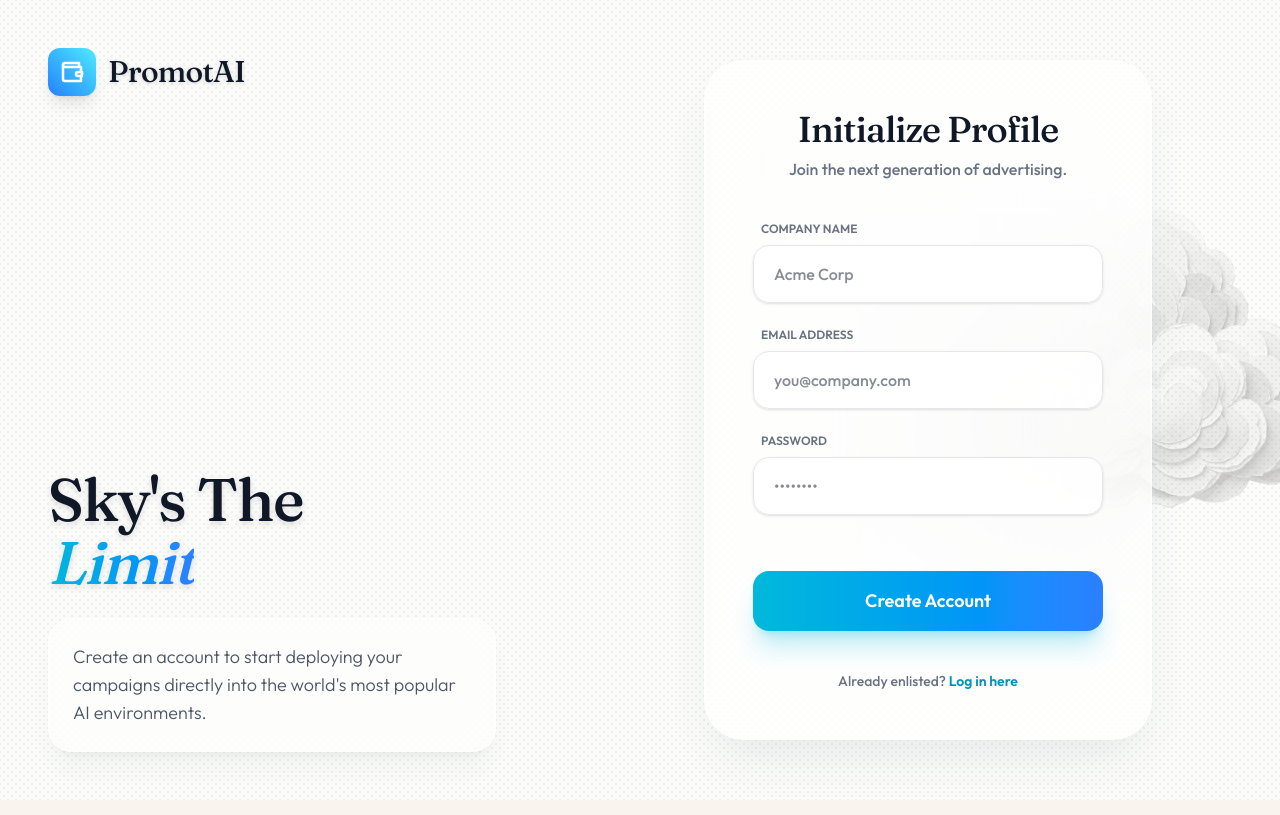
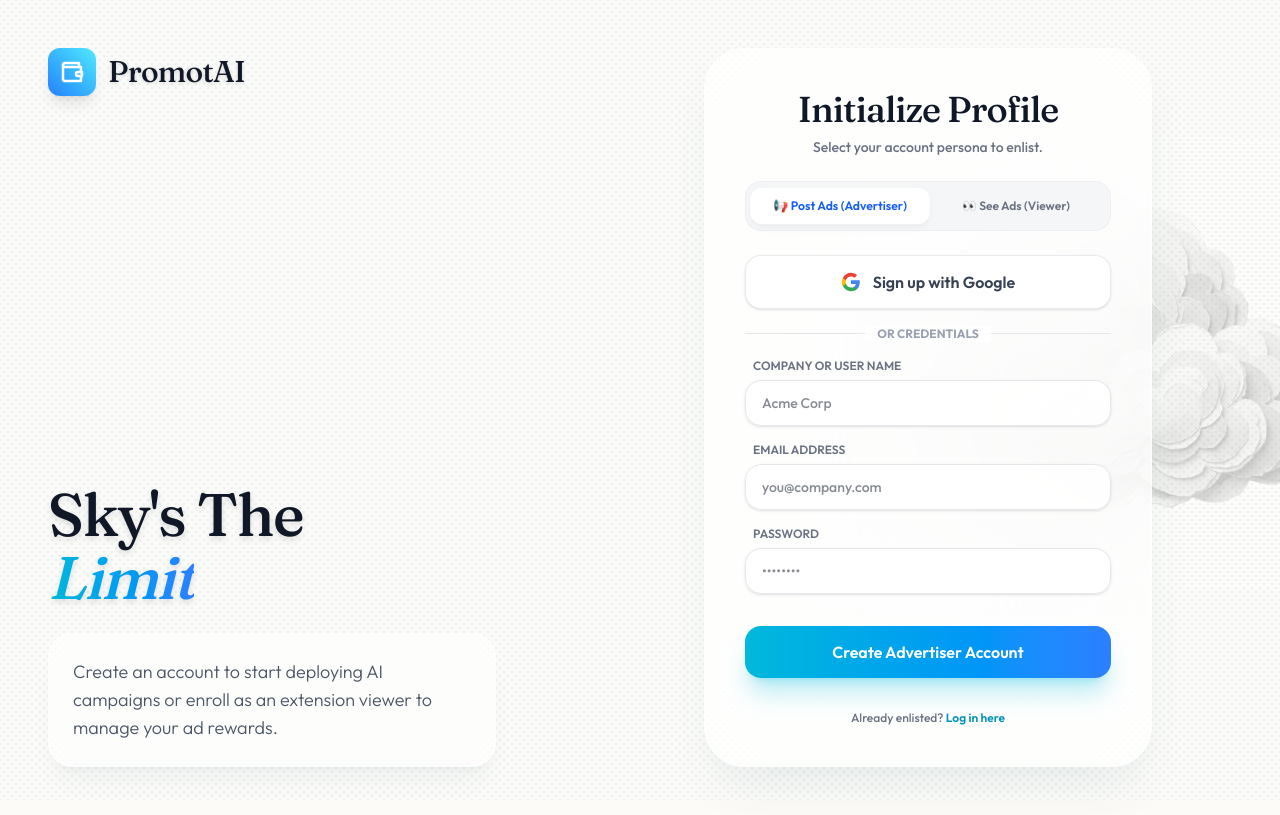
Before and after one commit to daveshpannu/promotai-web, a Next.js app: page /register in a window 1280 px wide. Built offline with nearby package versions, Linux system fonts and the light colour scheme.

Commit message:
feat: Update login and register pages with Google OAuth support

```diff
--- a/src/app/login/page.tsx
+++ b/src/app/login/page.tsx
@@ -9,8 +9,51 @@ import { motion } from 'motion/react';
 export default function LoginPage() {
   const router = useRouter();
   const [formData, setFormData] = useState({ email: '', password: '' });
+  const [selectedRole, setSelectedRole] = useState<'advertiser' | 'viewer'>('advertiser');
   const [error, setError] = useState('');
   const [loading, setLoading] = useState(false);
+
+  const handleGoogleLogin = async () => {
+    setLoading(true);
+    setError('');
+    try {
+      if (typeof window !== 'undefined') {
+        localStorage.setItem('promotai_role', selectedRole);
+      }
+
+      // Check if real Google OAuth credentials are set
+      const statusRes = await fetch('/api/auth/google-status');
+      const { configured } = await statusRes.json().catch(() => ({ configured: false }));
+
+      if (configured) {
+        await signIn('google', { callbackUrl: `/dashboard?role=${selectedRole}` });
+        return;
+      }
+
+      // Fallback: simulated Google sign-in for development when AUTH_GOOGLE_ID is unset
+      const googleEmail = selectedRole === 'advertiser' ? 'advertiser.demo@gmail.com' : 'viewer.demo@gmail.com';
+      const googleName = selectedRole === 'advertiser' ? 'Alex Rivera (Google)' : 'Jordan Lee (Google Viewer)';
+
+      const res = await signIn('credentials', {
+        redirect: false,
+        email: googleEmail,
+        authType: 'google',
+        role: selectedRole,
+        name: googleName,
+      });
+
+      if (res?.error) {
+        setError('Google authentication failed');
+      } else {
+        router.push(`/dashboard?role=${selectedRole}`);
+        router.refresh();
+      }
+    } catch (err: any) {
+      setError(err?.message || 'An error occurred during Google sign-in.');
+    } finally {
+      setLoading(false);
+    }
+  };
 
   const handleSubmit = async (e: React.FormEvent) => {
     e.preventDefault();
@@ -22,6 +65,7 @@ export default function LoginPage() {
         redirect: false,
         email: formData.email,
         password: formData.password,
+        role: selectedRole,
       });
 
       if (res?.error) {
@@ -55,19 +99,19 @@ export default function LoginPage() {
       <div className="w-full md:w-[45%] relative flex flex-col justify-between p-12 overflow-hidden z-10">
 
         {/* Logo area */}
-        <div className="relative z-10 flex items-center gap-3">
-          <div className="w-12 h-12 bg-gradient-to-tr from-blue-500 to-cyan-300 rounded-xl shadow-lg flex items-center justify-center">
+        <Link href="/" className="relative z-10 flex items-center gap-3 cursor-pointer group">
+          <div className="w-12 h-12 bg-gradient-to-tr from-blue-500 to-cyan-300 rounded-xl shadow-lg flex items-center justify-center group-hover:scale-105 transition-transform duration-300">
             <svg width="24" height="24" viewBox="0 0 24 24" fill="none" stroke="white" strokeWidth="2.5" strokeLinecap="round" strokeLinejoin="round"><path d="M21 12V7H5a2 2 0 0 1 0-4h14v4" /><path d="M3 5v14a2 2 0 0 0 2 2h16v-5" /><path d="M18 12a2 2 0 0 0 0 4h4v-4Z" /></svg>
           </div>
           <span className="font-display font-medium text-3xl tracking-tight text-gray-900 drop-shadow-sm">PromotAI</span>
-        </div>
+        </Link>
 
         <div className="relative z-10 max-w-md mt-auto">
           <h2 className="font-display font-medium text-6xl text-gray-900 leading-[1.05] tracking-tight mb-6 drop-shadow-md">
             Navigate the <br/><span className="text-transparent bg-clip-text bg-gradient-to-r from-blue-600 to-cyan-500 italic">Ad Sea</span>
           </h2>
           <p className="font-light text-lg text-gray-600 bg-white/60 backdrop-blur-xl p-6 rounded-3xl border border-white/50 shadow-xl shadow-blue-900/5">
-            Log in to manage your campaigns, review analytics, and chart a course for your brand across major AI interfaces.
+            Log in to post ad campaigns across ChatGPT & Claude, or sign in as a viewer to manage your extension preferences.
           </p>
         </div>
       </div>
@@ -75,39 +119,78 @@ export default function LoginPage() {
       {/* Right Column - Form */}
       <div className="w-full md:w-[55%] flex flex-col justify-center items-center p-6 lg:p-12 relative z-10">
 
-        <div className="w-full max-w-md bg-white/70 backdrop-blur-3xl border border-white/60 shadow-2xl shadow-blue-900/10 rounded-[2.5rem] p-12 transition-all duration-500 hover:shadow-blue-900/20">
-          <div className="mb-10 text-center">
+        <div className="w-full max-w-md bg-white/70 backdrop-blur-3xl border border-white/60 shadow-2xl shadow-blue-900/10 rounded-[2.5rem] p-10 transition-all duration-500 hover:shadow-blue-900/20">
+          <div className="mb-6 text-center">
             <h1 className="font-display font-medium text-4xl text-gray-900 tracking-tight mb-2">Welcome Back</h1>
-            <p className="text-gray-500 font-medium">Enter your credentials to access the terminal.</p>
+            <p className="text-gray-500 font-medium text-sm">Select your account type to continue.</p>
           </div>
 
-          <form onSubmit={handleSubmit} className="space-y-6">
+          {/* Role Selector Tabs */}
+          <div className="grid grid-cols-2 p-1.5 bg-gray-100/80 rounded-2xl mb-6 border border-gray-200/50">
+            <button
+              type="button"
+              onClick={() => setSelectedRole('advertiser')}
+              className={`py-2.5 rounded-xl font-semibold text-xs transition-all ${selectedRole === 'advertiser' ? 'bg-white text-blue-600 shadow-md shadow-gray-200/50 scale-[1.02]' : 'text-gray-500 hover:text-gray-900'}`}
+            >
+              📢 Post Ads (Advertiser)
+            </button>
+            <button
+              type="button"
+              onClick={() => setSelectedRole('viewer')}
+              className={`py-2.5 rounded-xl font-semibold text-xs transition-all ${selectedRole === 'viewer' ? 'bg-white text-cyan-600 shadow-md shadow-gray-200/50 scale-[1.02]' : 'text-gray-500 hover:text-gray-900'}`}
+            >
+              👀 See Ads (Viewer)
+            </button>
+          </div>
+
+          {/* Google Login Button */}
+          <button
+            type="button"
+            onClick={handleGoogleLogin}
+            disabled={loading}
+            className="w-full bg-white border border-gray-200/80 hover:border-gray-300 text-gray-700 font-semibold py-3.5 px-4 rounded-2xl shadow-sm hover:shadow-md transition-all flex items-center justify-center gap-3 mb-6 group"
+          >
+            <svg className="w-5 h-5 transition-transform group-hover:scale-110" viewBox="0 0 24 24">
+              <path fill="#4285F4" d="M22.56 12.25c0-.78-.07-1.53-.2-2.25H12v4.26h5.92c-.26 1.37-1.04 2.53-2.21 3.31v2.77h3.57c2.08-1.92 3.28-4.74 3.28-8.09z"/>
+              <path fill="#34A853" d="M12 23c2.97 0 5.46-.98 7.28-2.66l-3.57-2.77c-.98.66-2.23 1.06-3.71 1.06-2.86 0-5.29-1.93-6.16-4.53H2.18v2.84C3.99 20.53 7.7 23 12 23z"/>
+              <path fill="#FBBC05" d="M5.84 14.09c-.22-.66-.35-1.36-.35-2.09s.13-1.43.35-2.09V7.06H2.18C1.43 8.55 1 10.22 1 12s.43 3.45 1.18 4.94l2.85-2.22.81-.63z"/>
+              <path fill="#EA4335" d="M12 5.38c1.62 0 3.06.56 4.21 1.64l3.15-3.15C17.45 2.09 14.97 1 12 1 7.7 1 3.99 3.47 2.18 7.06l3.66 2.84c.87-2.6 3.3-4.52 6.16-4.52z"/>
+            </svg>
+            <span>Continue with Google</span>
+          </button>
+
+          <div className="relative flex items-center justify-center mb-6">
+            <div className="border-t border-gray-200 w-full"></div>
+            <span className="bg-white/80 backdrop-blur-md px-3 text-xs font-bold text-gray-400 absolute uppercase">or credentials</span>
+          </div>
+
+          <form onSubmit={handleSubmit} className="space-y-4">
             {error && (
-              <div className="bg-red-50 text-red-600 border border-red-100 p-4 rounded-2xl text-center text-sm font-medium shadow-sm">
+              <div className="bg-red-50 text-red-600 border border-red-100 p-3 rounded-2xl text-center text-xs font-medium shadow-sm">
                 {error}
               </div>
             )}
 
-            <div className="space-y-2">
+            <div className="space-y-1.5">
               <label className="block text-xs font-semibold text-gray-500 ml-2">EMAIL ADDRESS</label>
               <input
                 type="email"
                 required
                 value={formData.email}
                 onChange={e => setFormData({ ...formData, email: e.target.value })}
-                className="w-full bg-white/80 border border-gray-200 rounded-2xl px-5 py-4 text-gray-900 font-medium focus:outline-none focus:ring-2 focus:ring-blue-500/30 focus:border-blue-500/50 transition-all shadow-sm"
+                className="w-full bg-white/80 border border-gray-200 rounded-2xl px-4 py-3 text-gray-900 text-sm font-medium focus:outline-none focus:ring-2 focus:ring-blue-500/30 focus:border-blue-500/50 transition-all shadow-sm"
                 placeholder="you@company.com"
               />
             </div>
 
-            <div className="space-y-2">
+            <div className="space-y-1.5">
               <label className="block text-xs font-semibold text-gray-500 ml-2">PASSWORD</label>
               <input
                 type="password"
                 required
                 value={formData.password}
                 onChange={e => setFormData({ ...formData, password: e.target.value })}
-                className="w-full bg-white/80 border border-gray-200 rounded-2xl px-5 py-4 text-gray-900 font-medium focus:outline-none focus:ring-2 focus:ring-blue-500/30 focus:border-blue-500/50 transition-all shadow-sm"
+                className="w-full bg-white/80 border border-gray-200 rounded-2xl px-4 py-3 text-gray-900 text-sm font-medium focus:outline-none focus:ring-2 focus:ring-blue-500/30 focus:border-blue-500/50 transition-all shadow-sm"
                 placeholder="••••••••"
               />
             </div>
@@ -115,14 +198,14 @@ export default function LoginPage() {
             <button
               type="submit"
               disabled={loading}
-              className="w-full bg-gradient-to-r from-blue-600 to-cyan-500 text-white rounded-2xl font-semibold py-4 px-4 text-lg mt-8 shadow-xl shadow-blue-500/25 hover:shadow-2xl hover:shadow-blue-500/40 hover:-translate-y-1 transition-all duration-300 disabled:opacity-50 disabled:hover:translate-y-0"
+              className="w-full bg-gradient-to-r from-blue-600 to-cyan-500 text-white rounded-2xl font-semibold py-3.5 px-4 text-base mt-4 shadow-xl shadow-blue-500/25 hover:shadow-2xl hover:shadow-blue-500/40 hover:-translate-y-1 transition-all duration-300 disabled:opacity-50 disabled:hover:translate-y-0"
             >
-              {loading ? 'Authenticating...' : 'Log In'}
+              {loading ? 'Authenticating...' : `Log In as ${selectedRole === 'advertiser' ? 'Advertiser' : 'Viewer'}`}
             </button>
           </form>
 
-          <div className="mt-10 text-center">
-            <p className="text-gray-500 text-sm font-medium">
+          <div className="mt-8 text-center">
+            <p className="text-gray-500 text-xs font-medium">
               No account? <Link href="/register" className="text-blue-600 hover:text-blue-700 font-semibold transition-colors">Sign up here</Link>
             </p>
           </div>
--- a/src/app/register/page.tsx
+++ b/src/app/register/page.tsx
@@ -2,14 +2,58 @@
 
 import { useState } from 'react';
 import { useRouter } from 'next/navigation';
+import { signIn } from 'next-auth/react';
 import Link from 'next/link';
 import { motion } from 'motion/react';
 
 export default function RegisterPage() {
   const router = useRouter();
   const [formData, setFormData] = useState({ name: '', email: '', password: '' });
+  const [selectedRole, setSelectedRole] = useState<'advertiser' | 'viewer'>('advertiser');
   const [error, setError] = useState('');
   const [loading, setLoading] = useState(false);
+
+  const handleGoogleSignup = async () => {
+    setLoading(true);
+    setError('');
+    try {
+      if (typeof window !== 'undefined') {
+        localStorage.setItem('promotai_role', selectedRole);
+      }
+
+      // Check if real Google OAuth credentials are set
+      const statusRes = await fetch('/api/auth/google-status');
+      const { configured } = await statusRes.json().catch(() => ({ configured: false }));
+
+      if (configured) {
+        await signIn('google', { callbackUrl: `/dashboard?role=${selectedRole}` });
+        return;
+      }
+
+      // Fallback: simulated Google sign-up for development when AUTH_GOOGLE_ID is unset
+      const googleEmail = selectedRole === 'advertiser' ? 'advertiser.demo@gmail.com' : 'viewer.demo@gmail.com';
+      const googleName = selectedRole === 'advertiser' ? 'Alex Rivera (Google)' : 'Jordan Lee (Google Viewer)';
+
+      const res = await signIn('credentials', {
+        redirect: false,
+        email: googleEmail,
+        authType: 'google',
+        role: selectedRole,
+        name: googleName,
+      });
+
+      if (res?.error) {
+        setError('Google authentication failed');
+      } else {
+        router.push(`/dashboard?role=${selectedRole}`);
+        router.refresh();
+      }
+    } catch (err: any) {
+      setError(err?.message || 'An error occurred during Google sign-up.');
+    } finally {
+      setLoading(false);
+    }
+  };
 
   const handleSubmit = async (e: React.FormEvent) => {
     e.preventDefault();
@@ -20,14 +64,21 @@ export default function RegisterPage() {
       const res = await fetch('/api/auth/register', {
         method: 'POST',
         headers: { 'Content-Type': 'application/json' },
-        body: JSON.stringify(formData),
+        body: JSON.stringify({ ...formData, role: selectedRole }),
       });
 
       if (!res.ok) {
         const data = await res.json();
         setError(data.error || 'Registration failed');
       } else {
-        router.push('/login?registered=true');
+        // Auto sign in after registration
+        await signIn('credentials', {
+          redirect: false,
+          email: formData.email,
+          password: formData.password,
+          role: selectedRole,
+        });
+        router.push('/dashboard');
       }
     } catch (err) {
       setError('An error occurred. Please try again.');
@@ -54,19 +105,19 @@ export default function RegisterPage() {
       <div className="w-full md:w-[45%] relative flex flex-col justify-between p-12 overflow-hidden z-10">
 
         {/* Logo area */}
-        <div className="relative z-10 flex items-center gap-3">
-          <div className="w-12 h-12 bg-gradient-to-tr from-blue-500 to-cyan-300 rounded-xl shadow-lg flex items-center justify-center">
+        <Link href="/" className="relative z-10 flex items-center gap-3 cursor-pointer group">
+          <div className="w-12 h-12 bg-gradient-to-tr from-blue-500 to-cyan-300 rounded-xl shadow-lg flex items-center justify-center group-hover:scale-105 transition-transform duration-300">
             <svg width="24" height="24" viewBox="0 0 24 24" fill="none" stroke="white" strokeWidth="2.5" strokeLinecap="round" strokeLinejoin="round"><path d="M21 12V7H5a2 2 0 0 1 0-4h14v4" /><path d="M3 5v14a2 2 0 0 0 2 2h16v-5" /><path d="M18 12a2 2 0 0 0 0 4h4v-4Z" /></svg>
           </div>
           <span className="font-display font-medium text-3xl tracking-tight text-gray-900 drop-shadow-sm">PromotAI</span>
-        </div>
+        </Link>
 
         <div className="relative z-10 max-w-md mt-auto">
           <h2 className="font-display font-medium text-6xl text-gray-900 leading-[1.05] tracking-tight mb-6 drop-shadow-md">
             Sky's The <br/><span className="text-transparent bg-clip-text bg-gradient-to-r from-cyan-500 to-blue-500 italic">Limit</span>
           </h2>
           <p className="font-light text-lg text-gray-600 bg-white/60 backdrop-blur-xl p-6 rounded-3xl border border-white/50 shadow-xl shadow-cyan-900/5">
-            Create an account to start deploying your campaigns directly into the world's most popular AI environments.
+            Create an account to start deploying AI campaigns or enroll as an extension viewer to manage your ad rewards.
           </p>
         </div>
       </div>
@@ -74,51 +125,90 @@ export default function RegisterPage() {
       {/* Right Column - Form */}
       <div className="w-full md:w-[55%] flex flex-col justify-center items-center p-6 lg:p-12 relative z-10">
 
-        <div className="w-full max-w-md bg-white/70 backdrop-blur-3xl border border-white/60 shadow-2xl shadow-cyan-900/10 rounded-[2.5rem] p-12 transition-all duration-500 hover:shadow-cyan-900/20">
-          <div className="mb-10 text-center">
+        <div className="w-full max-w-md bg-white/70 backdrop-blur-3xl border border-white/60 shadow-2xl shadow-cyan-900/10 rounded-[2.5rem] p-10 transition-all duration-500 hover:shadow-cyan-900/20">
+          <div className="mb-6 text-center">
             <h1 className="font-display font-medium text-4xl text-gray-900 tracking-tight mb-2">Initialize Profile</h1>
-            <p className="text-gray-500 font-medium">Join the next generation of advertising.</p>
+            <p className="text-gray-500 font-medium text-sm">Select your account persona to enlist.</p>
           </div>
 
-          <form onSubmit={handleSubmit} className="space-y-6">
+          {/* Role Selector Tabs */}
+          <div className="grid grid-cols-2 p-1.5 bg-gray-100/80 rounded-2xl mb-6 border border-gray-200/50">
+            <button
+              type="button"
+              onClick={() => setSelectedRole('advertiser')}
+              className={`py-2.5 rounded-xl font-semibold text-xs transition-all ${selectedRole === 'advertiser' ? 'bg-white text-blue-600 shadow-md shadow-gray-200/50 scale-[1.02]' : 'text-gray-500 hover:text-gray-900'}`}
+            >
+              📢 Post Ads (Advertiser)
+            </button>
+            <button
+              type="button"
+              onClick={() => setSelectedRole('viewer')}
+              className={`py-2.5 rounded-xl font-semibold text-xs transition-all ${selectedRole === 'viewer' ? 'bg-white text-cyan-600 shadow-md shadow-gray-200/50 scale-[1.02]' : 'text-gray-500 hover:text-gray-900'}`}
+            >
+              👀 See Ads (Viewer)
+            </button>
+          </div>
+
+          {/* Google Signup Button */}
+          <button
+            type="button"
+            onClick={handleGoogleSignup}
+            disabled={loading}
+            className="w-full bg-white border border-gray-200/80 hover:border-gray-300 text-gray-700 font-semibold py-3.5 px-4 rounded-2xl shadow-sm hover:shadow-md transition-all flex items-center justify-center gap-3 mb-6 group"
+          >
+            <svg className="w-5 h-5 transition-transform group-hover:scale-110" viewBox="0 0 24 24">
+              <path fill="#4285F4" d="M22.56 12.25c0-.78-.07-1.53-.2-2.25H12v4.26h5.92c-.26 1.37-1.04 2.53-2.21 3.31v2.77h3.57c2.08-1.92 3.28-4.74 3.28-8.09z"/>
+              <path fill="#34A853" d="M12 23c2.97 0 5.46-.98 7.28-2.66l-3.57-2.77c-.98.66-2.23 1.06-3.71 1.06-2.86 0-5.29-1.93-6.16-4.53H2.18v2.84C3.99 20.53 7.7 23 12 23z"/>
+              <path fill="#FBBC05" d="M5.84 14.09c-.22-.66-.35-1.36-.35-2.09s.13-1.43.35-2.09V7.06H2.18C1.43 8.55 1 10.22 1 12s.43 3.45 1.18 4.94l2.85-2.22.81-.63z"/>
+              <path fill="#EA4335" d="M12 5.38c1.62 0 3.06.56 4.21 1.64l3.15-3.15C17.45 2.09 14.97 1 12 1 7.7 1 3.99 3.47 2.18 7.06l3.66 2.84c.87-2.6 3.3-4.52 6.16-4.52z"/>
+            </svg>
+            <span>Sign up with Google</span>
+          </button>
+
+          <div className="relative flex items-center justify-center mb-6">
+            <div className="border-t border-gray-200 w-full"></div>
+            <span className="bg-white/80 backdrop-blur-md px-3 text-xs font-bold text-gray-400 absolute uppercase">or credentials</span>
+          </div>
+
+          <form onSubmit={handleSubmit} className="space-y-4">
             {error && (
-              <div className="bg-red-50 text-red-600 border border-red-100 p-4 rounded-2xl text-center text-sm font-medium shadow-sm">
+              <div className="bg-red-50 text-red-600 border border-red-100 p-3 rounded-2xl text-center text-xs font-medium shadow-sm">
                 {error}
               </div>
             )}
 
-            <div className="space-y-2">
-              <label className="block text-xs font-semibold text-gray-500 ml-2">COMPANY NAME</label>
+            <div className="space-y-1.5">
+              <label className="block text-xs font-semibold text-gray-500 ml-2">COMPANY OR USER NAME</label>
               <input
                 type="text"
                 required
                 value={formData.name}
                 onChange={e => setFormData({ ...formData, name: e.target.value })}
-                className="w-full bg-white/80 border border-gray-200 rounded-2xl px-5 py-4 text-gray-900 font-medium focus:outline-none focus:ring-2 focus:ring-cyan-500/30 focus:border-cyan-500/50 transition-all shadow-sm"
+                className="w-full bg-white/80 border border-gray-200 rounded-2xl px-4 py-3 text-gray-900 text-sm font-medium focus:outline-none focus:ring-2 focus:ring-cyan-500/30 focus:border-cyan-500/50 transition-all shadow-sm"
                 placeholder="Acme Corp"
               />
             </div>
 
-            <div className="space-y-2">
+            <div className="space-y-1.5">
               <label className="block text-xs font-semibold text-gray-500 ml-2">EMAIL ADDRESS</label>
               <input
                 type="email"
                 required
                 value={formData.email}
                 onChange={e => setFormData({ ...formData, email: e.target.value })}
-                className="w-full bg-white/80 border border-gray-200 rounded-2xl px-5 py-4 text-gray-900 font-medium focus:outline-none focus:ring-2 focus:ring-cyan-500/30 focus:border-cyan-500/50 transition-all shadow-sm"
+                className="w-full bg-white/80 border border-gray-200 rounded-2xl px-4 py-3 text-gray-900 text-sm font-medium focus:outline-none focus:ring-2 focus:ring-cyan-500/30 focus:border-cyan-500/50 transition-all shadow-sm"
                 placeholder="you@company.com"
               />
             </div>
 
-            <div className="space-y-2">
+            <div className="space-y-1.5">
               <label className="block text-xs font-semibold text-gray-500 ml-2">PASSWORD</label>
               <input
                 type="password"
                 required
                 value={formData.password}
                 onChange={e => setFormData({ ...formData, password: e.target.value })}
-                className="w-full bg-white/80 border border-gray-200 rounded-2xl px-5 py-4 text-gray-900 font-medium focus:outline-none focus:ring-2 focus:ring-cyan-500/30 focus:border-cyan-500/50 transition-all shadow-sm"
+                className="w-full bg-white/80 border border-gray-200 rounded-2xl px-4 py-3 text-gray-900 text-sm font-medium focus:outline-none focus:ring-2 focus:ring-cyan-500/30 focus:border-cyan-500/50 transition-all shadow-sm"
                 placeholder="••••••••"
               />
             </div>
@@ -126,14 +216,14 @@ export default function RegisterPage() {
             <button
               type="submit"
               disabled={loading}
-              className="w-full bg-gradient-to-r from-cyan-500 to-blue-500 text-white rounded-2xl font-semibold py-4 px-4 text-lg mt-8 shadow-xl shadow-cyan-500/25 hover:shadow-2xl hover:shadow-cyan-500/40 hover:-translate-y-1 transition-all duration-300 disabled:opacity-50 disabled:hover:translate-y-0"
+              className="w-full bg-gradient-to-r from-cyan-500 to-blue-500 text-white rounded-2xl font-semibold py-3.5 px-4 text-base mt-4 shadow-xl shadow-cyan-500/25 hover:shadow-2xl hover:shadow-cyan-500/40 hover:-translate-y-1 transition-all duration-300 disabled:opacity-50 disabled:hover:translate-y-0"
             >
-              {loading ? 'Initializing...' : 'Create Account'}
+              {loading ? 'Initializing...' : `Create ${selectedRole === 'advertiser' ? 'Advertiser' : 'Viewer'} Account`}
             </button>
           </form>
 
-          <div className="mt-10 text-center">
-            <p className="text-gray-500 text-sm font-medium">
+          <div className="mt-8 text-center">
+            <p className="text-gray-500 text-xs font-medium">
               Already enlisted? <Link href="/login" className="text-cyan-600 hover:text-cyan-700 font-semibold transition-colors">Log in here</Link>
             </p>
           </div>
```
